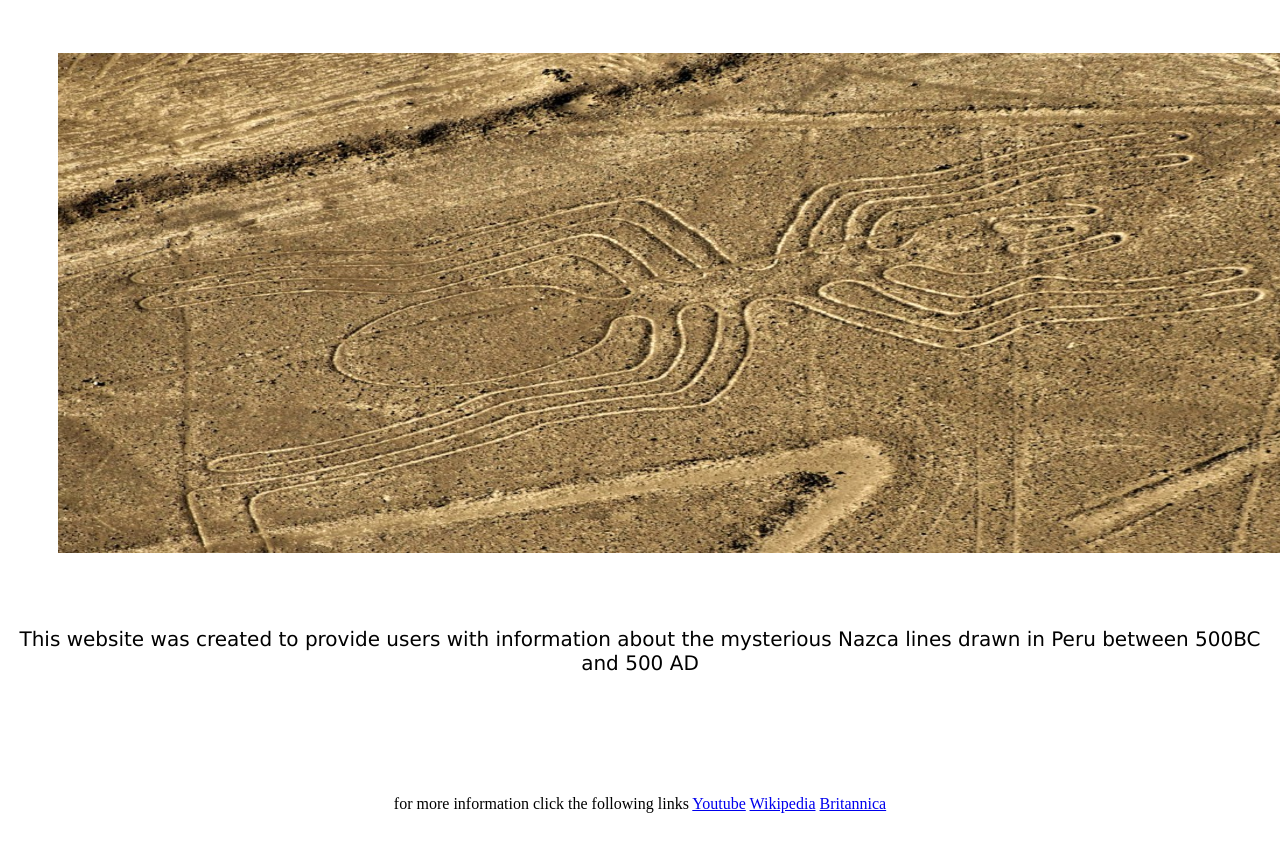
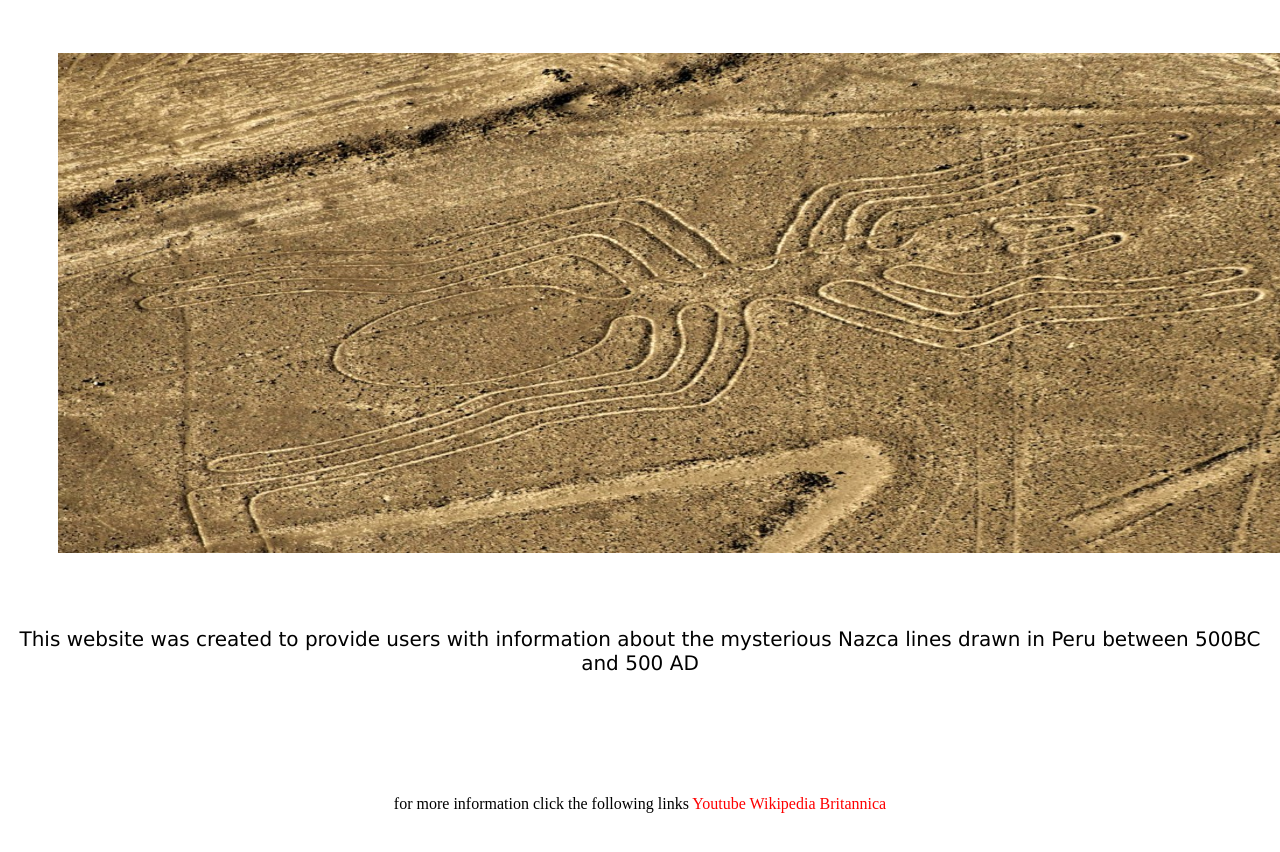
Before and after one commit to ShaneH1990/Portfolio_Project1, a plain HTML site: page index.html in a window 1280 px wide. Shown: the part 166-1018 px from the top of the page. Drawn offline with Linux system fonts and the light colour scheme.

Commit message:
beginning

```diff
--- a/style.css
+++ b/style.css
@@ -29,6 +29,10 @@
     font-family: 'Lucida Sans', 'Lucida Sans Regular', 'Lucida Grande', 'Lucida Sans Unicode', Geneva, Verdana, sans-serif;
 }
 #foot{
-    text-align:center;
-    padding:100px;
+    text-align: center;
+    padding: 100px;
 }
+#foot a{
+    text-decoration: none;
+    color:red;
+}
```
